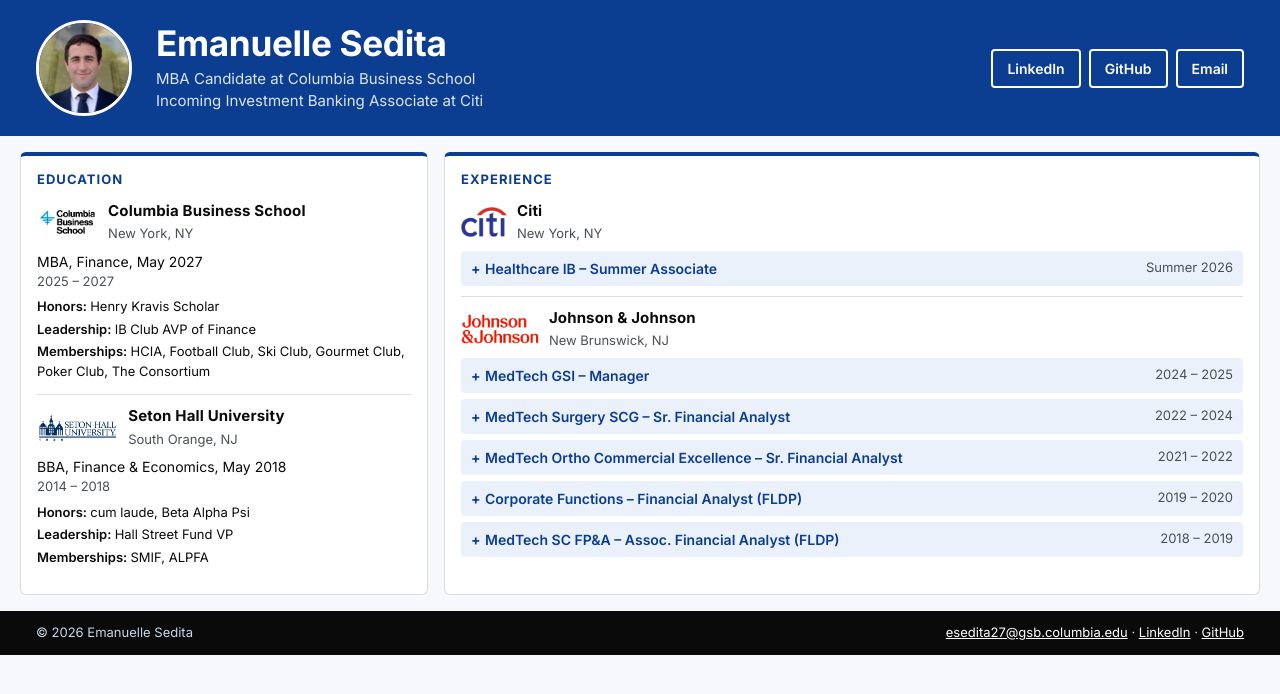
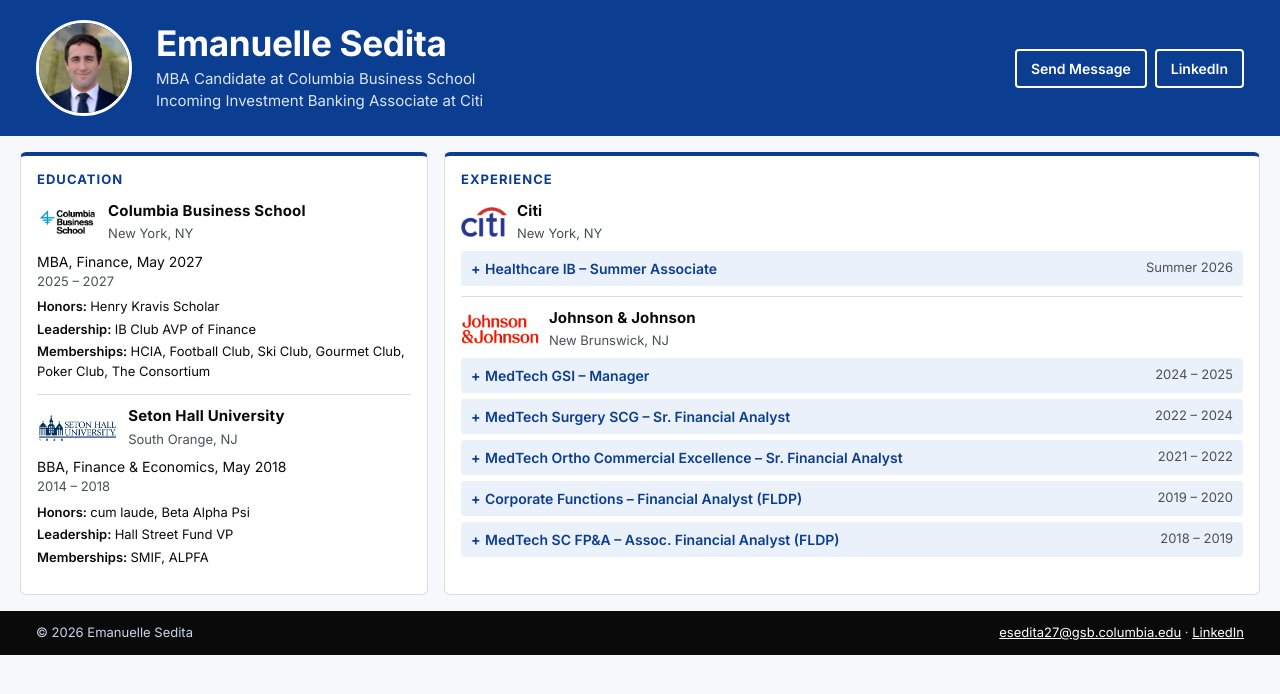
Before and after one commit to coding-finance/coding-finance.github.io, a plain HTML site: page index.html in a window 1280 px wide. Drawn offline with Linux system fonts and the light colour scheme.

Commit message:
Header: Send Message and LinkedIn buttons; drop GitHub link
Co-Authored-By: Claude Opus 5.5 <noreply@anthropic.com>

```diff
--- a/index.html
+++ b/index.html
@@ -111,9 +111,8 @@
           <p class="lede">MBA Candidate at Columbia Business School<br>Incoming Investment Banking Associate at Citi</p>
         </div>
         <div class="links">
+          <a class="btn ghost" href="mailto:esedita27@gsb.columbia.edu">Send Message</a>
           <a class="btn ghost" href="https://www.linkedin.com/in/emanuelle-sedita/" target="_blank" rel="noopener">LinkedIn</a>
-          <a class="btn ghost" href="https://github.com/coding-finance" target="_blank" rel="noopener">GitHub</a>
-          <a class="btn ghost" href="mailto:esedita27@gsb.columbia.edu">Email</a>
         </div>
       </div>
     </header>
@@ -228,8 +227,7 @@
       <span>© 2026 Emanuelle Sedita</span>
       <span>
         <a href="mailto:esedita27@gsb.columbia.edu">esedita27@gsb.columbia.edu</a> ·
-        <a href="https://www.linkedin.com/in/emanuelle-sedita/" target="_blank" rel="noopener">LinkedIn</a> ·
-        <a href="https://github.com/coding-finance" target="_blank" rel="noopener">GitHub</a>
+        <a href="https://www.linkedin.com/in/emanuelle-sedita/" target="_blank" rel="noopener">LinkedIn</a>
       </span>
     </div>
   </footer>
```
Also changed, not shown: 1 other file.
